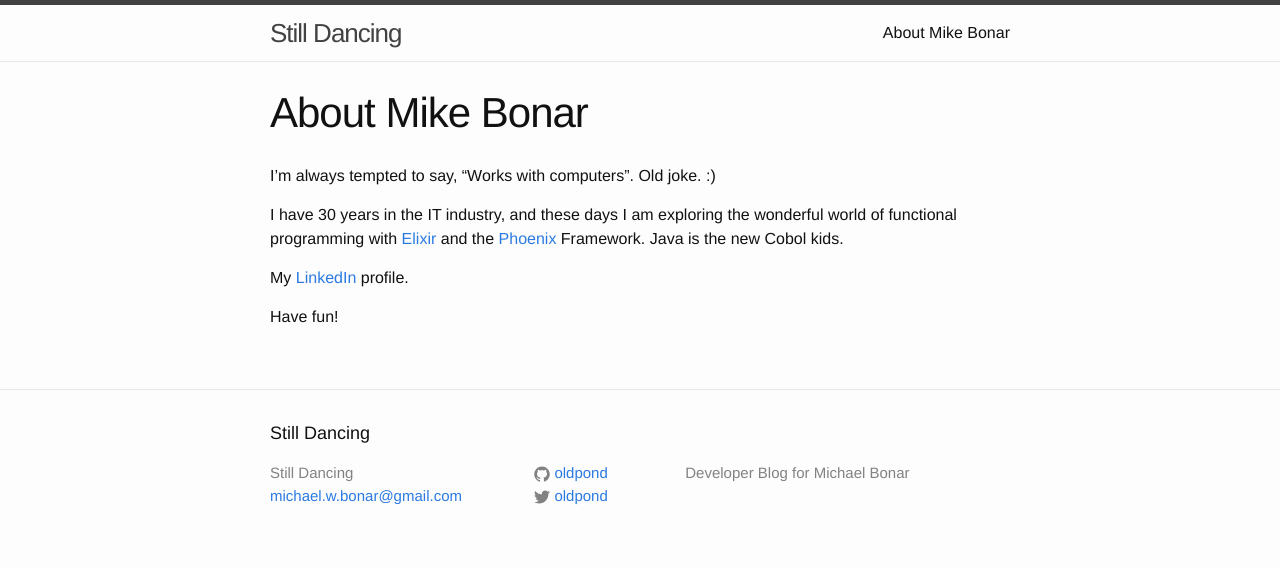
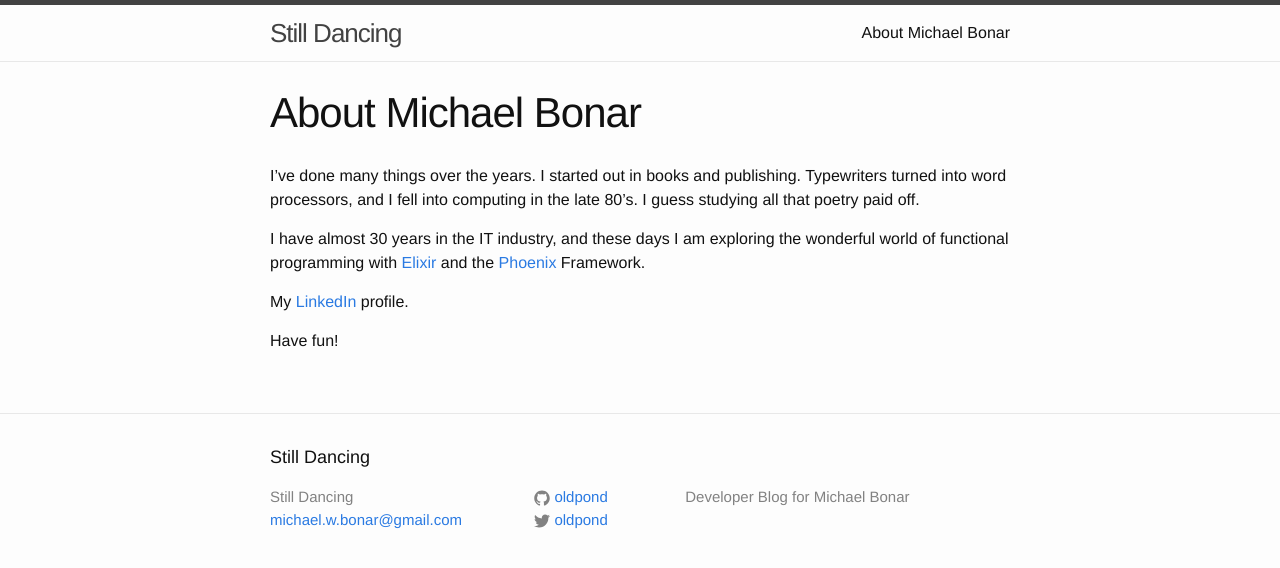
Before and after one commit to oldpond/oldpond.github.io, a Jekyll site: the page built from about.md, in a window 1280 px wide. Shown: the top 568 px of the page. Built offline with Jekyll 4.4.1, drawn with Linux system fonts in a browser that asks for light colours.

Commit message:
Updated about page.

```diff
--- a/about.md
+++ b/about.md
@@ -1,12 +1,14 @@
 ---
 layout: page
-title: About Mike Bonar
+title: About Michael Bonar
 permalink: /about/
 ---
-I'm always tempted to say, "Works with computers".  Old joke. :)
+I've done many things over the years.  I started out in books and publishing.  Typewriters turned into word processors, and I fell into computing in the late
+80's.  I guess studying all that poetry paid off.
 
-I have 30 years in the IT industry, and these days I am exploring the wonderful world of functional programming with [Elixir](http://elixir-lang.org/getting-started/introduction.html "Getting Started") and the [Phoenix](http://www.phoenixframework.org "Phoenix Framework") Framework.  Java is the new Cobol kids.
+I have almost 30 years in the IT industry, and these days I am exploring the wonderful world of functional programming with [Elixir](http://elixir-lang.org/getting-started/introduction.html "Getting Started") and the [Phoenix](http://www.phoenixframework.org "Phoenix Framework") Framework.
 
-My [LinkedIn](https://ca.linkedin.com/in/bonarconsulting "Mike Bonar") profile.
+
+My [LinkedIn](https://ca.linkedin.com/in/bonarconsulting "Michael Bonar") profile.
 
 Have fun!
```
